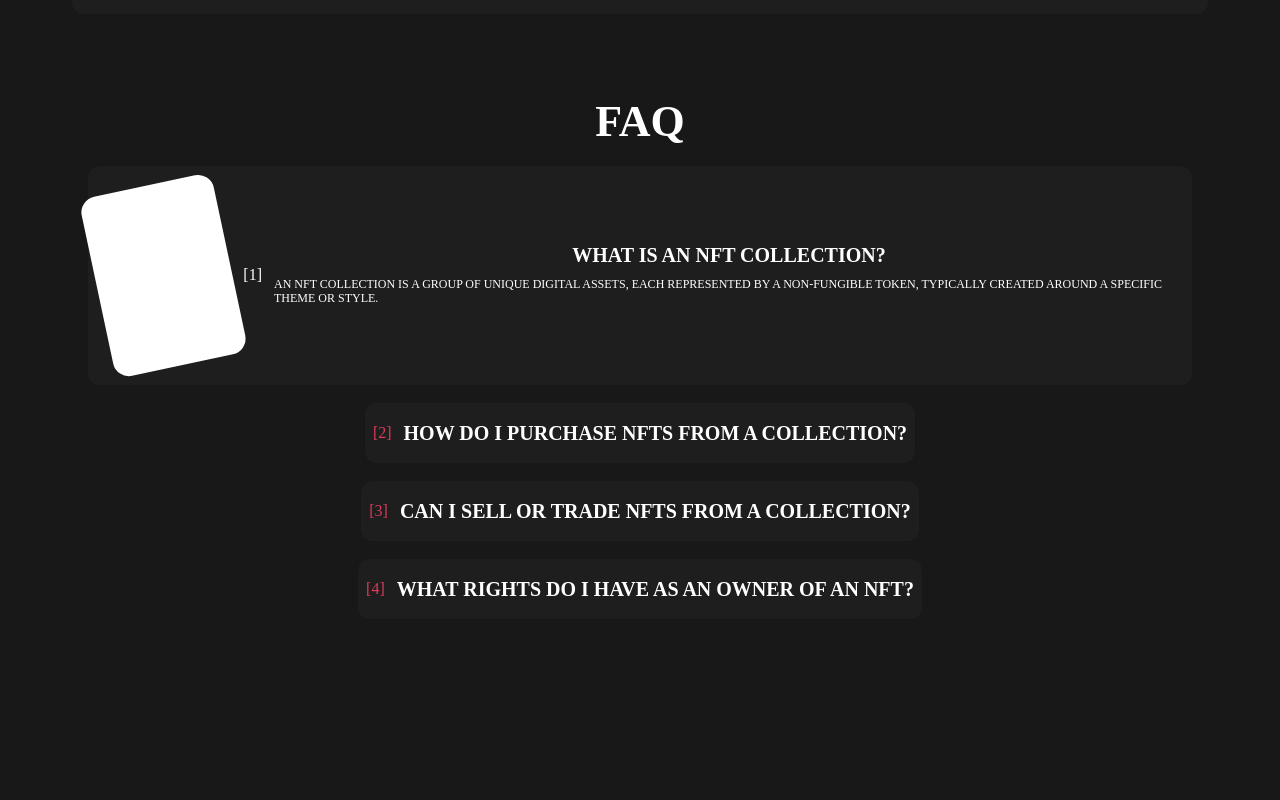
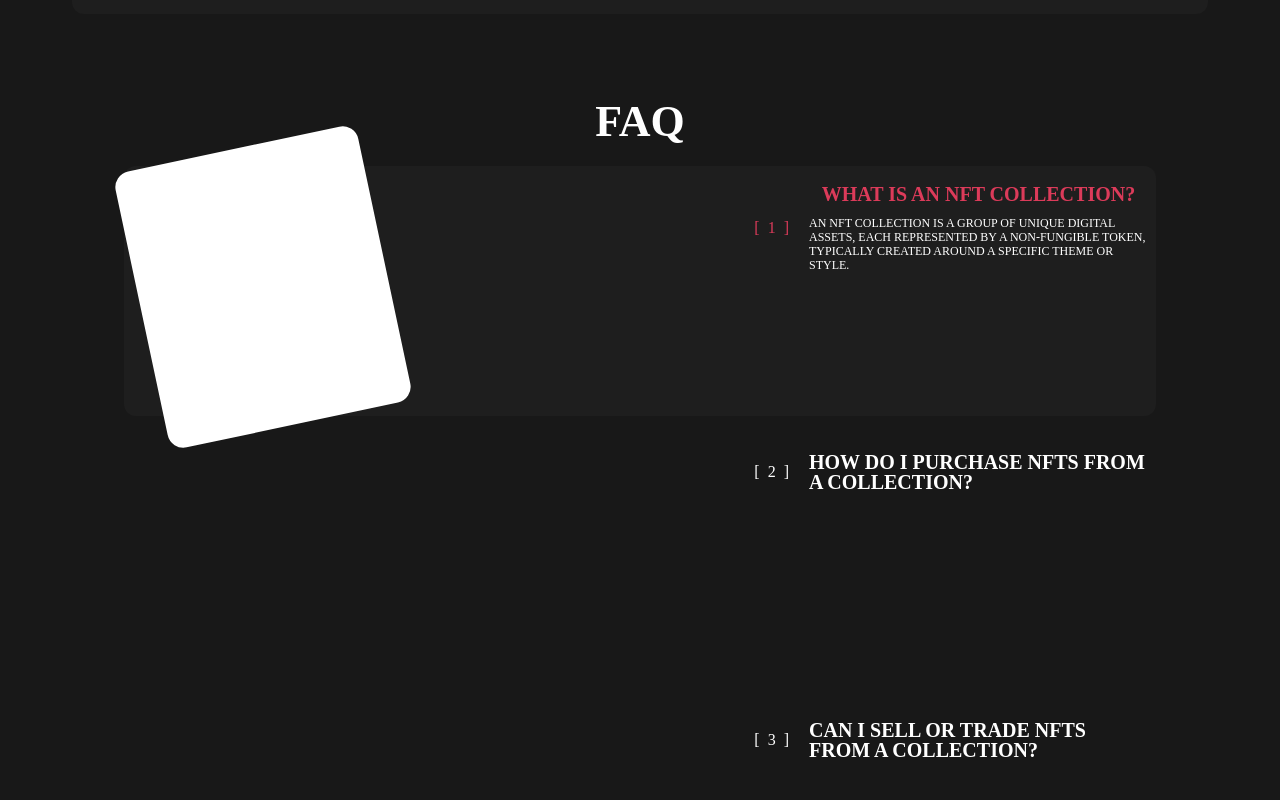
Before and after one commit to TetiPalii/ape_nft, a Next.js app: page / in a window 1280 px wide. Shown: the part 2160-2960 px from the top of the page. Before the commit the page ends 2779 px from the top, so only its background shows below. Built offline with nearby package versions, Linux system fonts and the light colour scheme.

Commit message:
styling faq on breakpoints

```diff
--- a/src/components/FaqItem/FaqItem.jsx
+++ b/src/components/FaqItem/FaqItem.jsx
@@ -3,6 +3,7 @@
 import { useState } from 'react';
 import { FaqTitle } from '../FaqTitle/FaqTitle';
 import { Text } from '../Text/Text';
+import { cn } from '@/assets/utils/cn';
 
 export const FaqItem = ({ item, itemNumber, isOpen, onClick }) => {
   //   const [isActive, setIsActive] = useState(false);
@@ -14,37 +15,40 @@ export const FaqItem = ({ item, itemNumber, isOpen, onClick }) => {
   return (
     <li
       onClick={onClick}
-      className="bg-secondaryTextColor rounded-xl p-2 md:py-[18px] "
+      className={cn(
+        'rounded-xl p-2 min-w-[216px] md:w-[592px] md:py-[18px] xl:w-[1032px] md:relative transition-[bg] md:h-[159px] xl:h-[250px]',
+        isOpen && 'bg-secondaryTextColor',
+      )}
     >
-      <div className="flex items-baseline gap-x-3 md:items-center">
+      <div className="flex items-baseline gap-x-3 md:items-center md:justify-end ">
         {/* image */}
         {isOpen && (
-          <div className="hidden md:block w-[148px] h-[183px] rounded-2xl bg-white -rotate-12">
+          <div className="hidden md:block md:absolute left-[15px] md:bottom-[-12px] z-10 w-[148px] h-[183px] rounded-2xl bg-white -rotate-12 xl:w-[248px] xl:h-[282px]">
             {/* <Image  width={148} height={183} /> */}
           </div>
         )}
         <div>
           <p
-            className={
-              isOpen
-                ? "font-['Biro_Script_Plus_Bold_US'] "
-                : "font-['Biro_Script_Plus_Bold_US'] text-accentColor"
-            }
+            className={cn(
+              "font-['Biro_Script_Plus_Bold_US'] tracking-[8px]",
+              isOpen && 'text-accentColor',
+            )}
           >
-            {`[${itemNumber + 1}]`}{' '}
+            {`[${itemNumber + 1}]`}
           </p>
         </div>
 
         {/* question+answer */}
-        <div className="flex flex-col gap-y-3 items-center">
-          <FaqTitle className={'hover:text-accentColor'}>
+        <div className="flex flex-col gap-y-3 items-center min-w-[169px] md:w-[339px]">
+          <FaqTitle
+            className={cn(
+              'hover:text-accentColor',
+              isOpen && 'text-accentColor',
+            )}
+          >
             {item.question}
           </FaqTitle>
-          {isOpen && (
-            <div className="flex items-center">
-              <Text>{item.answer}</Text>
-            </div>
-          )}
+          {isOpen && <Text>{item.answer}</Text>}
         </div>
       </div>
     </li>
--- a/src/components/Slider/Slider.jsx
+++ b/src/components/Slider/Slider.jsx
@@ -16,7 +16,7 @@ export const Slider = ({
     return (
       <button
         onClick={onClick}
-        className="border-0 bg-transparent font-['Biro_Script_Plus_Bold_US'] text-2xl absolute left-[145px] bottom-[-52px]"
+        className="border-0 bg-transparent font-['Biro_Script_Plus_Bold_US'] text-2xl absolute left-[145px] bottom-[-52px] hover:text-accentColor focus:text-accentColor"
       >
         Next
       </button>
@@ -26,7 +26,7 @@ export const Slider = ({
     return (
       <button
         onClick={onClick}
-        className="border-0 bg-transparent font-['Biro_Script_Plus_Bold_US'] text-2xl absolute bottom-[-52px] left-[60px]"
+        className="border-0 bg-transparent font-['Biro_Script_Plus_Bold_US'] text-2xl absolute bottom-[-52px] left-[60px] hover:text-accentColor focus:text-accentColor"
       >
         Prev
       </button>
```
